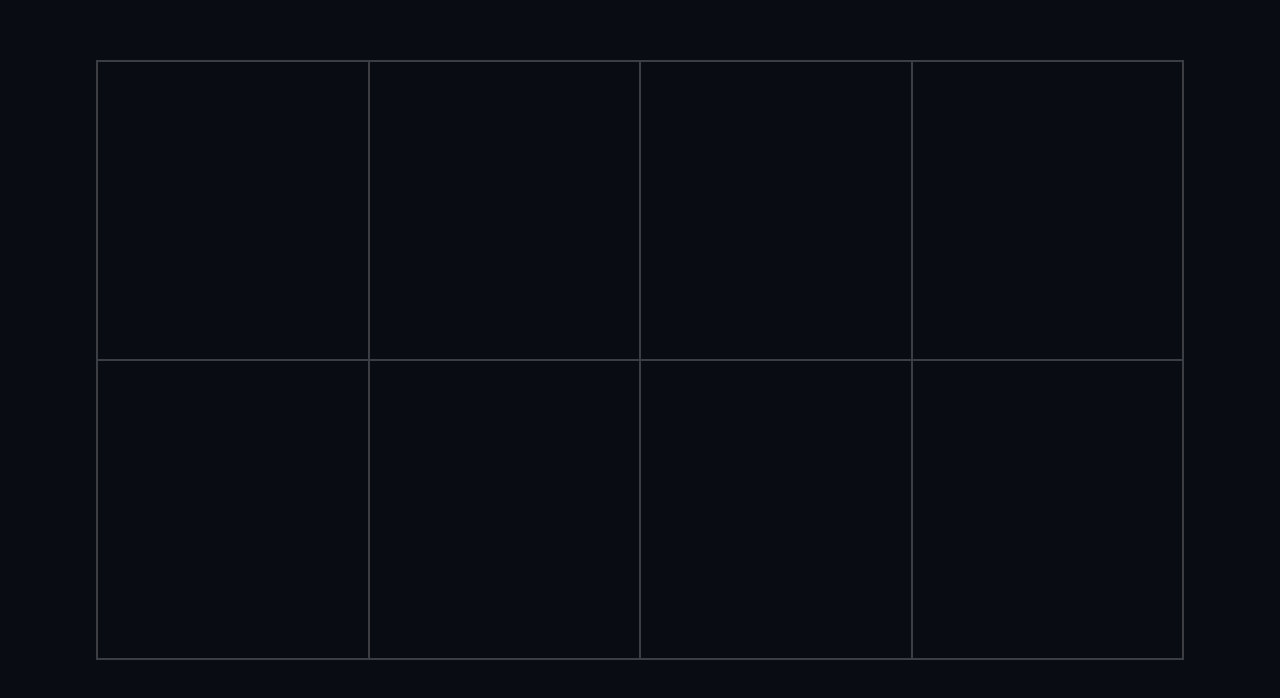
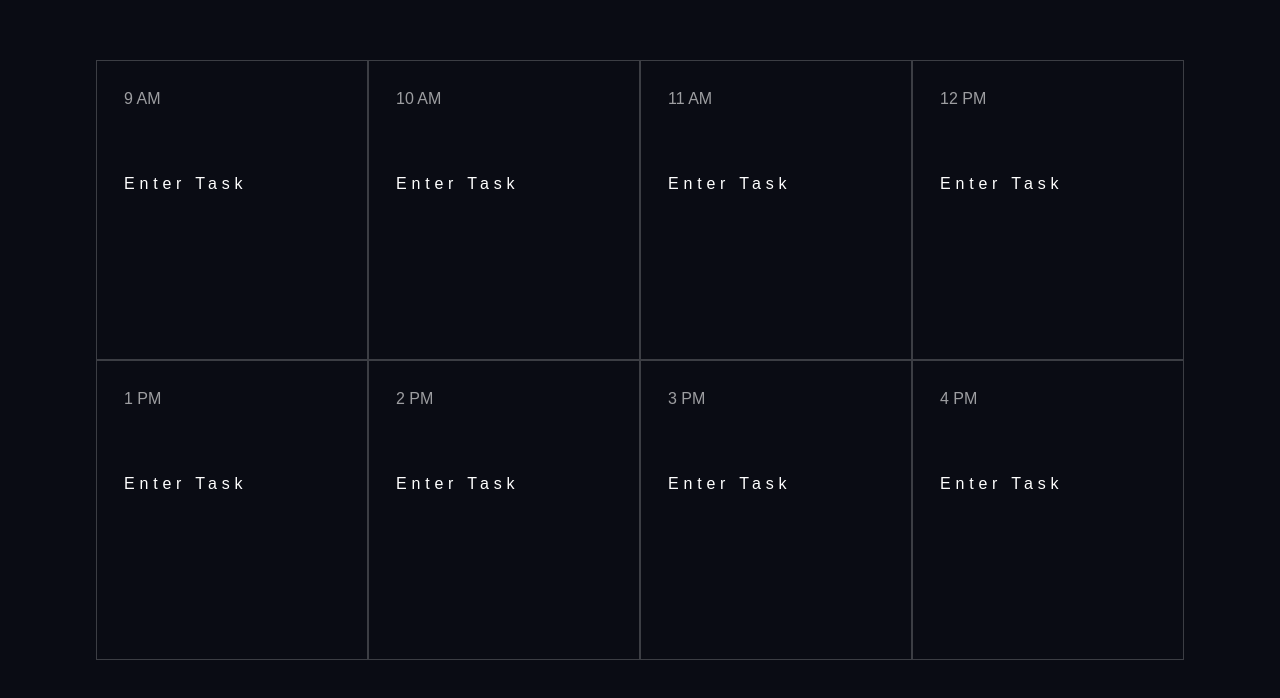
Before and after one commit to Punkinut/day-planner, a plain HTML site: page index.html in a window 1280 px wide. Shown: the part 840-1538 px from the top of the page. Drawn offline with nearby package versions, Linux system fonts and the light colour scheme; a web font is replaced by a local one.

Commit message:
Added HTML to day table along with some CSS animations

```diff
--- a/assets/css/style.css
+++ b/assets/css/style.css
@@ -194,6 +194,37 @@
     grid-template: repeat(2, 1fr) / repeat(4, 1fr);
 }
 
+.grid-box {
+    position: relative;
+    display: flex;
+    justify-content: center;
+    align-items: center;
+    transition: all 200ms ease-in-out;
+}
+
+.grid-box:hover {
+    border: 1px solid var(--orange);
+}
+
+.time-text {
+    opacity: 60%;
+}
+
+.text-box {
+    width: 80%;
+    height: 80%;
+    position: relative;
+    cursor: default;
+}
+
+.task-box {
+    height: 60%;
+    width: 100%;
+    position: absolute;
+    bottom: 10px;
+    letter-spacing: 0.3rem;
+}
+
 /* Below are media queries */
 
 @media screen and (max-width: 1000px){
--- a/index.html
+++ b/index.html
@@ -40,15 +40,87 @@
     </section>
     <main>
         <section id="planner-container">
-            <section class="table border">
-                <p class="border"></p>
-                <p class="border"></p>
-                <p class="border"></p>
-                <p class="border"></p>
-                <p class="border"></p>
-                <p class="border"></p>
-                <p class="border"></p>
-                <p class="border"></p>
+            <section class="table">
+                <div class="border grid-box">
+                    <section class="text-box">
+                        <article class="time-text">
+                            <p>9 AM</p>
+                        </article>
+                        <article class="task-box bebas-neue-regular ">
+                            <p>Enter Task</p>
+                        </article>
+                    </section>
+                </div>
+                <div class="border grid-box">
+                    <section class="text-box">
+                        <article class="time-text">
+                            <p>10 AM</p>
+                        </article>
+                        <article class="task-box bebas-neue-regular ">
+                            <p>Enter Task</p>
+                        </article>
+                    </section>
+                </div>
+                <div class="border grid-box">
+                    <section class="text-box">
+                        <article class="time-text">
+                            <p>11 AM</p>
+                        </article>
+                        <article class="task-box bebas-neue-regular ">
+                            <p>Enter Task</p>
+                        </article>
+                    </section>
+                </div>
+                <div class="border grid-box">
+                    <section class="text-box">
+                        <article class="time-text">
+                            <p>12 PM</p>
+                        </article>
+                        <article class="task-box bebas-neue-regular ">
+                            <p>Enter Task</p>
+                        </article>
+                    </section>
+                </div>
+                <div class="border grid-box">
+                    <section class="text-box">
+                        <article class="time-text">
+                            <p>1 PM</p>
+                        </article>
+                        <article class="task-box bebas-neue-regular ">
+                            <p>Enter Task</p>
+                        </article>
+                    </section>
+                </div>
+                <div class="border grid-box">
+                    <section class="text-box">
+                        <article class="time-text">
+                            <p>2 PM</p>
+                        </article>
+                        <article class="task-box bebas-neue-regular ">
+                            <p>Enter Task</p>
+                        </article>
+                    </section>
+                </div>
+                <div class="border grid-box">
+                    <section class="text-box">
+                        <article class="time-text">
+                            <p>3 PM</p>
+                        </article>
+                        <article class="task-box bebas-neue-regular ">
+                            <p>Enter Task</p>
+                        </article>
+                    </section>
+                </div>
+                <div class="border grid-box">
+                    <section class="text-box">
+                        <article class="time-text">
+                            <p>4 PM</p>
+                        </article>
+                        <article class="task-box bebas-neue-regular ">
+                            <p>Enter Task</p>
+                        </article>
+                    </section>
+                </div>
             </section>
         </section>
     </main>
```
